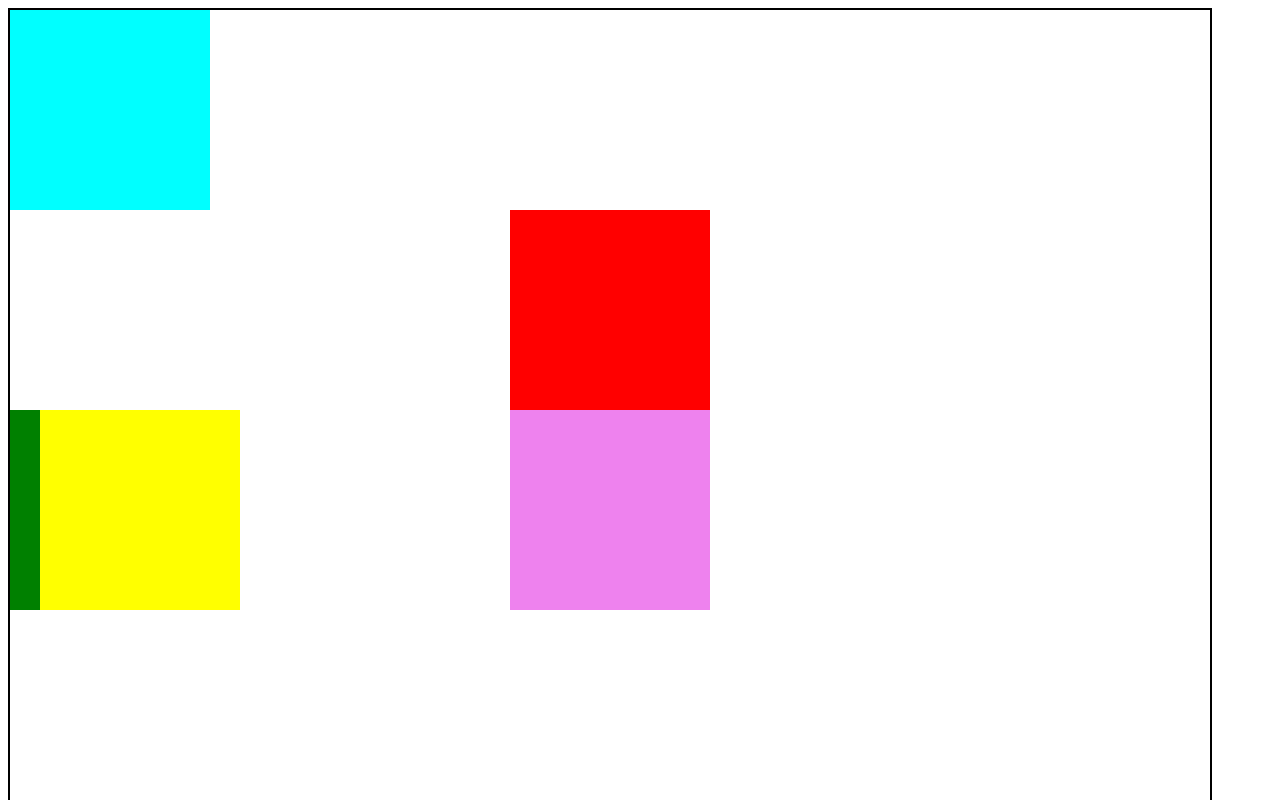
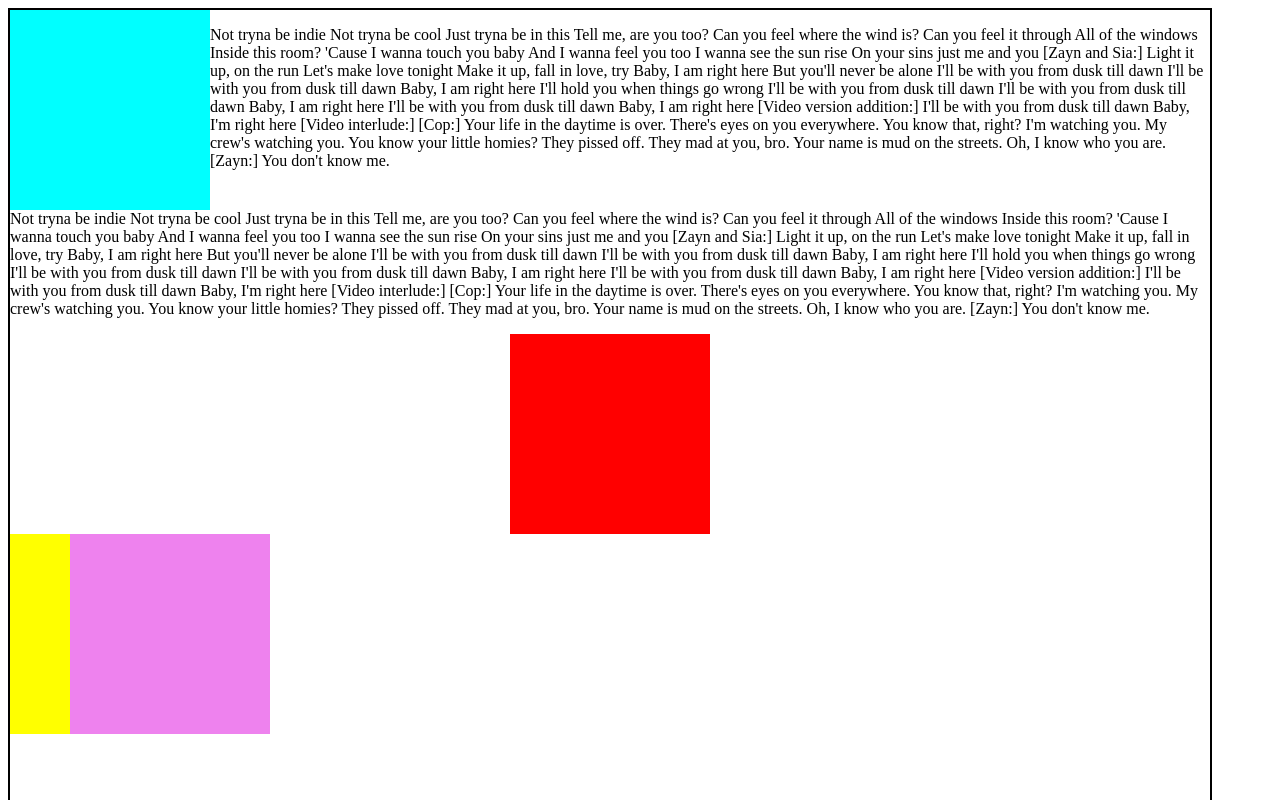
Before and after one commit to Aman16102000/css, a plain HTML site: page index.html in a window 1280 px wide. Shown: the top 800 px of the page. Drawn offline with Linux system fonts and the light colour scheme.

Commit message:
added more css properties

```diff
--- a/index.html
+++ b/index.html
@@ -18,6 +18,97 @@
 
 <div class="box">
     <div class="box1"></div>
+    <div >
+        <p >
+            Not tryna be indie
+            Not tryna be cool
+            Just tryna be in this
+            Tell me, are you too?
+            Can you feel where the wind is?
+            Can you feel it through
+            All of the windows
+            Inside this room?
+
+            'Cause I wanna touch you baby
+            And I wanna feel you too
+            I wanna see the sun rise
+            On your sins just me and you
+
+            [Zayn and Sia:]
+            Light it up, on the run
+            Let's make love tonight
+            Make it up, fall in love, try
+
+            Baby, I am right here
+
+            But you'll never be alone
+            I'll be with you from dusk till dawn
+            I'll be with you from dusk till dawn
+            Baby, I am right here
+            I'll hold you when things go wrong
+            I'll be with you from dusk till dawn
+            I'll be with you from dusk till dawn
+            Baby, I am right here
+
+            I'll be with you from dusk till dawn
+            Baby, I am right here
+
+            [Video version addition:]
+            I'll be with you from dusk till dawn
+            Baby, I'm right here
+
+            [Video interlude:]
+            [Cop:]
+            Your life in the daytime is over. There's eyes on you everywhere. You know that, right? I'm watching you. My crew's watching you. You know your little homies? They pissed off. They mad at you, bro. Your name is mud on the streets. Oh, I know who you are.
+            [Zayn:]
+            You don't know me.
+        </p>
+        <p class="clear">
+            Not tryna be indie
+            Not tryna be cool
+            Just tryna be in this
+            Tell me, are you too?
+            Can you feel where the wind is?
+            Can you feel it through
+            All of the windows
+            Inside this room?
+
+            'Cause I wanna touch you baby
+            And I wanna feel you too
+            I wanna see the sun rise
+            On your sins just me and you
+
+            [Zayn and Sia:]
+            Light it up, on the run
+            Let's make love tonight
+            Make it up, fall in love, try
+
+            Baby, I am right here
+
+            But you'll never be alone
+            I'll be with you from dusk till dawn
+            I'll be with you from dusk till dawn
+            Baby, I am right here
+            I'll hold you when things go wrong
+            I'll be with you from dusk till dawn
+            I'll be with you from dusk till dawn
+            Baby, I am right here
+
+            I'll be with you from dusk till dawn
+            Baby, I am right here
+
+            [Video version addition:]
+            I'll be with you from dusk till dawn
+            Baby, I'm right here
+
+            [Video interlude:]
+            [Cop:]
+            Your life in the daytime is over. There's eyes on you everywhere. You know that, right? I'm watching you. My crew's watching you. You know your little homies? They pissed off. They mad at you, bro. Your name is mud on the streets. Oh, I know who you are.
+            [Zayn:]
+            You don't know me.
+        </p>
+    </div>
+
     <div class="box2"></div>
     <div class="box3"></div>
     <div class="box4"></div>
--- a/style.css
+++ b/style.css
@@ -15,6 +15,7 @@
 
 
 .box1{
+    float: left;
     background-color: aqua;
     height: 200px;
     width: 200px;
@@ -32,14 +33,15 @@
     height: 200px;
     width: 200px;
     position: absolute; /* the item you made absolute get's cut off from the document flow*/
-    left: 500px;
+left: 60px;
 }
 .box4{
-    position: fixed;
+    /* position: fixed; */
     background-color: yellow;
     height: 200px;
     width: 200px;
     left: 40px;
+   z-index: 999;  /*  who ever is having higher z-index will come on top */
 
 }
 .box5{
@@ -49,4 +51,11 @@
     height: 200px;
     width: 200px;
     left: 10px;
+    visibility: hidden;
 }
+
+
+
+.clear{
+    clear: both;
+}
```
